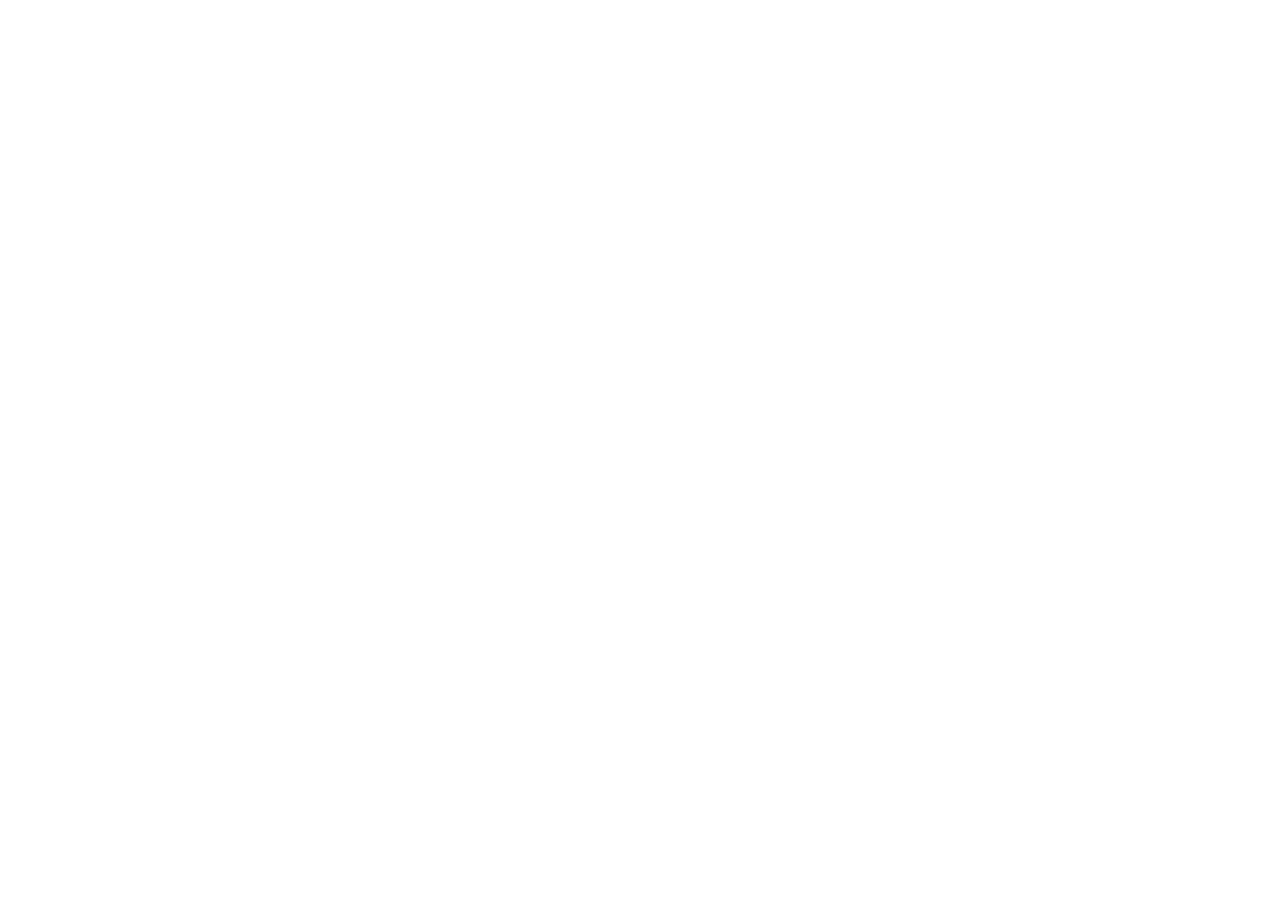
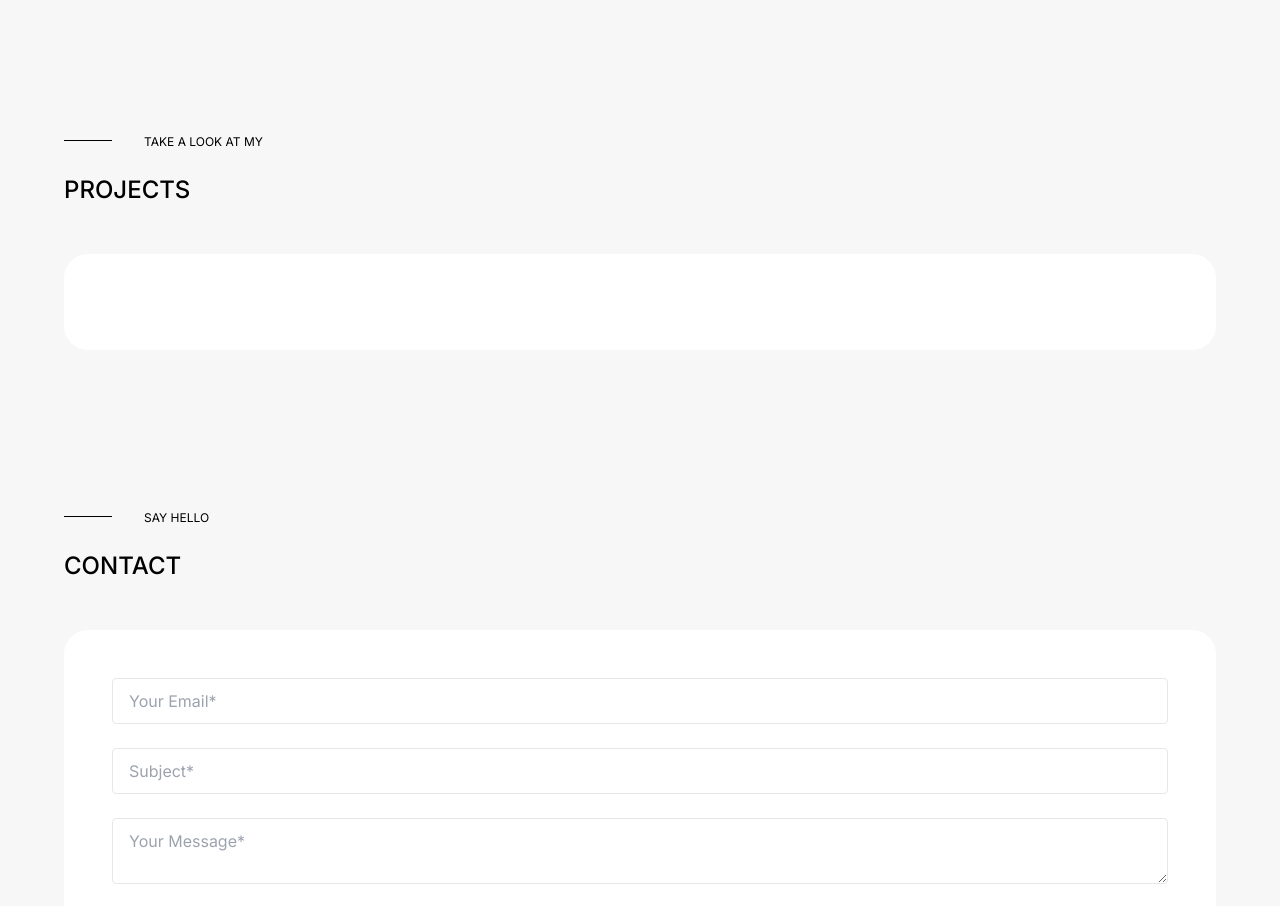
Before and after one commit to nozomi-iida/nozomi_portfolio, a Next.js app: page / in a window 1280 px wide. Shown: the part 1880-2786 px from the top of the page. Before the commit the page ends 1838 px from the top, so only its background shows below. Built offline with nearby package versions, Linux system fonts and the light colour scheme.

Commit message:
feat: send email

```diff
--- a/package.json
+++ b/package.json
@@ -9,6 +9,7 @@
     "lint": "next lint"
   },
   "dependencies": {
+    "@sendgrid/mail": "^7.7.0",
     "@types/node": "20.3.1",
     "@types/react": "18.2.13",
     "@types/react-dom": "18.2.6",
@@ -19,6 +20,7 @@
     "postcss": "8.4.24",
     "react": "18.2.0",
     "react-dom": "18.2.0",
+    "react-hook-form": "^7.45.0",
     "react-icons": "^4.9.0",
     "tailwindcss": "3.3.2",
     "typescript": "5.1.3"
--- /dev/null
+++ b/src/app/api/send_email/route.ts
@@ -0,0 +1,32 @@
+import sgMail from "@sendgrid/mail";
+import { NextResponse } from "next/server";
+
+type ContactForm = {
+  email: string;
+  subject: string;
+  message: string;
+};
+
+export const POST = async (req: Request, res: Response) => {
+  const { email, subject, message } = (await req.json()) as ContactForm;
+  const sendGridApiKey = process.env.SENDGRID_API_KEY as string;
+  const myEmail = process.env.MY_EMAIL as string;
+
+  try {
+    sgMail.setApiKey(sendGridApiKey);
+    const msg = {
+      to: myEmail,
+      from: email,
+      subject: subject,
+      text: message,
+      html: message,
+    };
+    await sgMail.send(msg);
+    return NextResponse.json({}, { status: 200 });
+  } catch (error: any) {
+    if (error.response) {
+      console.error(error.response.body);
+    }
+    return NextResponse.json({}, { status: 500 });
+  }
+};
--- a/src/app/page.tsx
+++ b/src/app/page.tsx
@@ -1,7 +1,9 @@
 import { AboutSection } from "@/components/AboutSection";
+import { ContactSection } from "@/components/ContactSection";
 import { HomeSection } from "@/components/HomeSection";
 import { NavigationBar } from "@/components/NavigationBar";
 import { SkillsSection } from "@/components/SkillsSection";
+import { WorksSection } from "@/components/WorksSection";
 
 export default function Home() {
   return (
@@ -11,6 +13,8 @@ export default function Home() {
         <HomeSection />
         <AboutSection />
         <SkillsSection />
+        <WorksSection />
+        <ContactSection />
       </div>
     </main>
   );
--- /dev/null
+++ b/src/components/ContactSection/index.tsx
@@ -0,0 +1,58 @@
+"use client";
+
+import { SectionTitle } from "../SectionTitle";
+import { useForm } from "react-hook-form";
+
+type ContactForm = {
+  email: string;
+  subject: string;
+  message: string;
+};
+
+export const ContactSection = () => {
+  const { register, handleSubmit } = useForm<ContactForm>();
+  const onSendMail = handleSubmit(async (params) => {
+    try {
+      await fetch("/api/send_email", {
+        body: JSON.stringify(params),
+        headers: {
+          "Content-Type": "application/json",
+        },
+        method: "POST",
+      });
+      // TODO: Add success message
+    } catch (error) {}
+  });
+  return (
+    <section className="py-20" id="contact">
+      <SectionTitle title="CONTACT" subtitle="SAY HELLO" />
+      <form
+        className="flex flex-col gap-6 p-12 rounded-3xl bg-white"
+        onSubmit={onSendMail}
+      >
+        <input
+          className="appearance-none border rounded w-full py-3 px-4 text-gray-700 leading-tight focus:outline-none focus:shadow-outline"
+          placeholder="Your Email*"
+          type="email"
+          {...register("email")}
+        />
+        <input
+          className="appearance-none border rounded w-full py-3 px-4 text-gray-700 leading-tight focus:outline-none focus:shadow-outline"
+          placeholder="Subject*"
+          type="text"
+          {...register("subject")}
+        />
+        <textarea
+          className="appearance-none border rounded w-full py-3 px-4 text-gray-700 leading-tight focus:outline-none focus:shadow-outline"
+          placeholder="Your Message*"
+          {...register("message")}
+        />
+        <div className="text-center">
+          <button className="bg-sky-500 text-white rounded-3xl py-3 px-10 text-sm hover:shadow-xl transition-shadow">
+            SEND
+          </button>
+        </div>
+      </form>
+    </section>
+  );
+};
--- a/src/components/HomeSection/index.tsx
+++ b/src/components/HomeSection/index.tsx
@@ -35,7 +35,7 @@ export const HomeSection = () => {
             <div>
               <Link
                 href="/NozomiIida_cv.pdf"
-                className="bg-sky-500 text-white rounded-3xl py-4 px-8 text-sm hover:shadow-xl transition-shadow"
+                className="bg-sky-500 text-white rounded-3xl py-3 px-8 text-sm hover:shadow-xl transition-shadow"
                 target="_blank"
               >
                 RESUME
--- a/src/components/SkillsSection/index.tsx
+++ b/src/components/SkillsSection/index.tsx
@@ -5,7 +5,7 @@ export const SkillsSection = () => {
   return (
     <section className="py-20" id="skills">
       <SectionTitle title="SKILLS" subtitle="CHECK OUT MY" />
-      <div>
+      <div className="p-12 rounded-3xl bg-white">
         <ul className="grid gap-12 grid-cols-auto-fill">
           <li>
             <IconBox
--- /dev/null
+++ b/src/components/WorksSection/index.tsx
@@ -0,0 +1,10 @@
+import { SectionTitle } from "../SectionTitle";
+
+export const WorksSection = () => {
+  return (
+    <section className="py-20" id="works">
+      <SectionTitle title="PROJECTS" subtitle="TAKE A LOOK AT MY" />
+      <div className="p-12 rounded-3xl bg-white"></div>
+    </section>
+  );
+};
```
Also changed, not shown: 1 other file (tests, documents, lock files or other folders).
